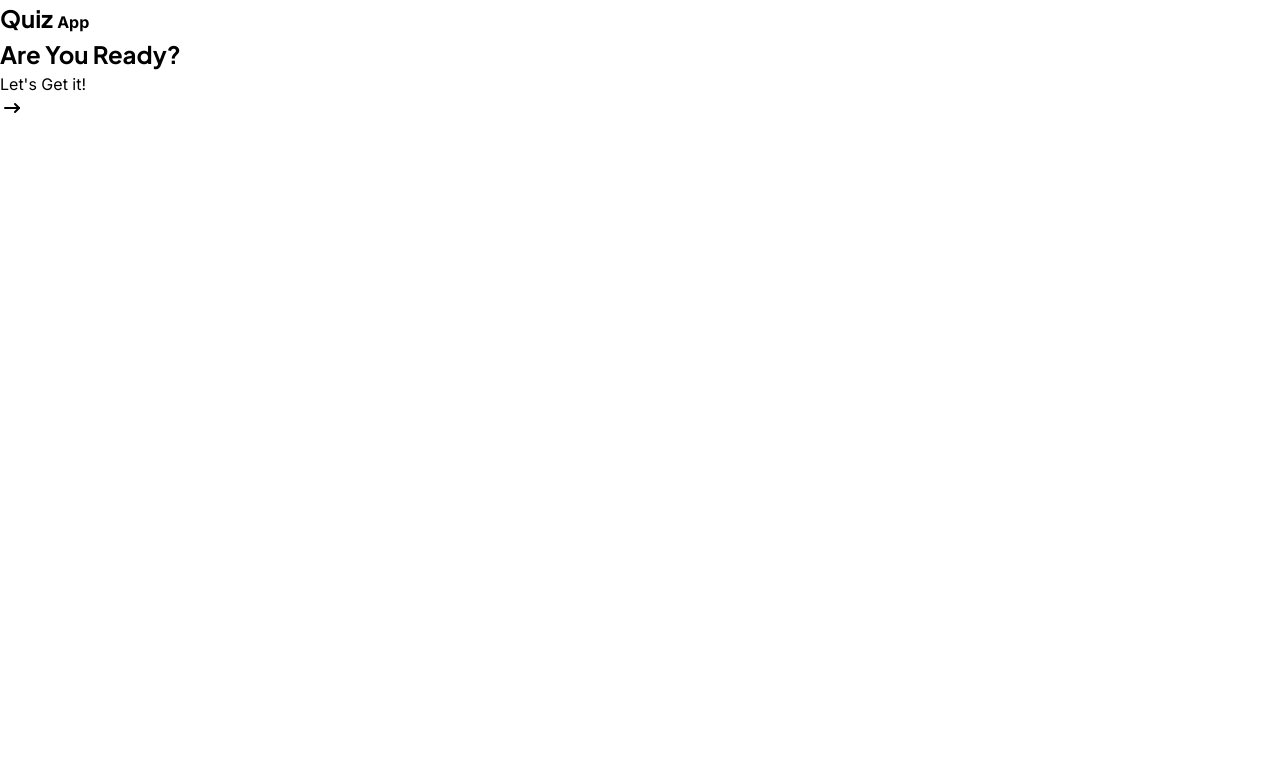
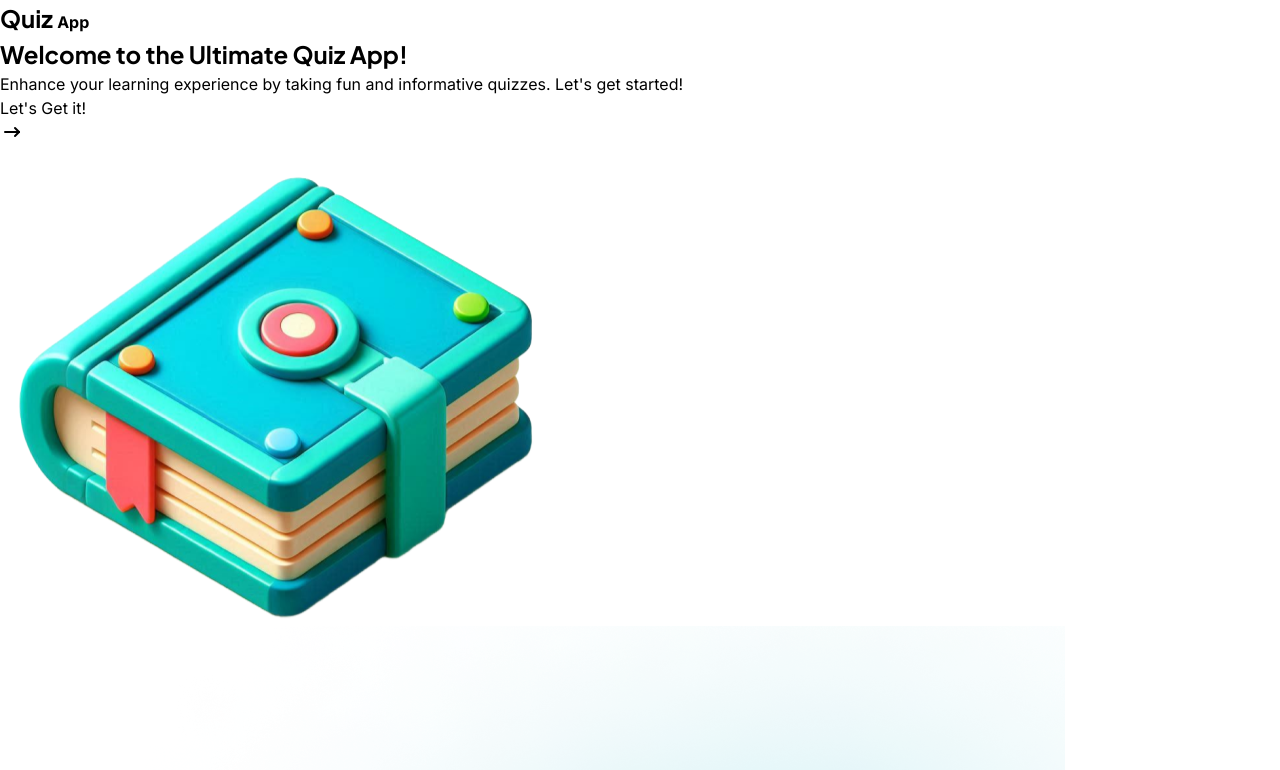
Before and after one commit to ahmadhilmandani/quiz-react-redux, a React (Vite) app: page / in a window 1280 px wide. Shown: the top 770 px of the page. Built offline with nearby package versions, Linux system fonts and the light colour scheme.

Commit message:
UPDATE home page

```diff
--- a/src/pages/home/Home.jsx
+++ b/src/pages/home/Home.jsx
@@ -1,21 +1,32 @@
 import { useNavigate } from "react-router-dom";
 import FillButton from "../../components/button/FillButton"
 import { IconArrowNarrowRight } from "@tabler/icons-react";
+import heroImgBook from "../../assets/hero-img-book.png"
+import blurBlueLight from "../../assets/blur-blue-light.png"
+import '../../styles/hero-animation.css'
 export default function Home() {
   const navigate = useNavigate();
   return (
-    <main className="w-full min-h-screen flex flex-col justify-center items-center bg-slate-100">
-      <h1 className="mb-10 font-medium text-5xl text-neutral-800">
-        Are You Ready?
+    <main className="w-full min-h-screen flex justify-between items-center pt-32 pb-10 px-16 bg-slate-100 relative">
+      <div className="w-full max-w-[560px]">
+        <h1 className="mb-10 font-bold text-5xl text-cyan-500 leading-relaxed">
+        Welcome to the Ultimate Quiz App!
         </h1>
-      <div className="flex gap-4">
+        <p className="text-2xl mb-10 text-neutral-800 leading-relaxed">
+        Enhance your learning experience by taking fun and informative quizzes. {`Let's`} get started!
+        </p>
+        <div className="flex gap-4 max-w-[240px] w-full">
           <FillButton onClickProp={() => {
             navigate('/quiz')
           }}>
             {`Let's`} Get it!  <IconArrowNarrowRight />
           </FillButton>
         </div>
+      </div>
+      <div className="">
+        <img src={heroImgBook} alt="" className="max-w-[360px] w-full relative z-[2] hero-img" />
+        <img src={blurBlueLight} alt="" className="absolute z-[1] bottom-0 right-0 w-full max-w-[720px]" />
+      </div>
     </main>
   )
-
 }
--- /dev/null
+++ b/src/styles/hero-animation.css
@@ -0,0 +1,13 @@
+/* The animation code */
+@keyframes up-and-down {
+  from {translate: 0px 0px;}
+  to {translate: 0px 20px;}
+}
+
+.hero-img {
+  animation-name: up-and-down;
+  animation-duration: 2s;
+  animation-iteration-count: infinite;
+  animation-direction: alternate;
+  animation-timing-function: ease-in-out;
+}
```
Also changed, not shown: src/assets/blur-blue-light.png (added), src/assets/hero-img-book.png (added). Lines whose indentation alone changed are shown as unchanged.
